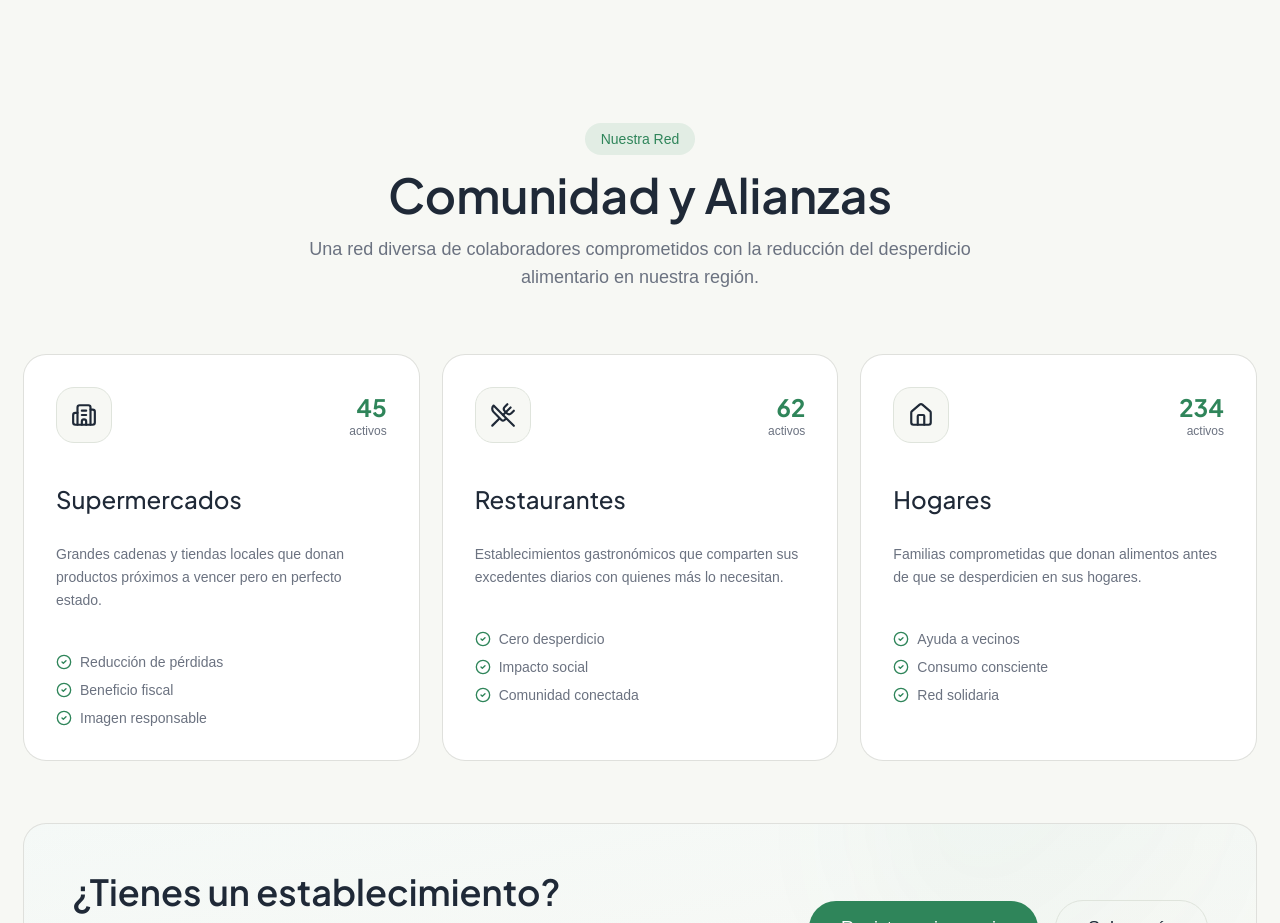
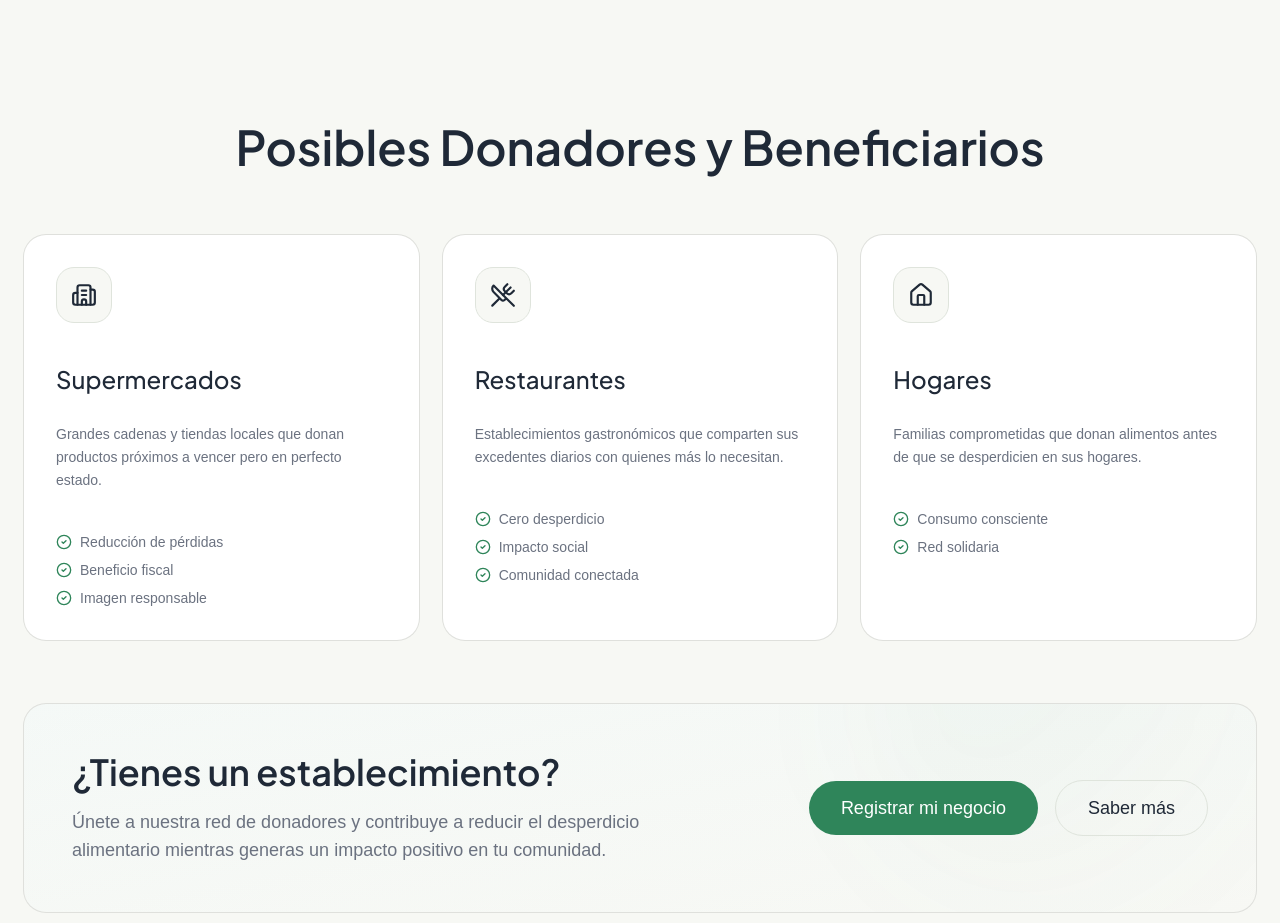
Before and after one commit to melissagonzalez-proy/FoodSaver, a React (Vite) app in the folder frontend/: page / in a window 1280 px wide. Shown: the part 2600-3523 px from the top of the page. Built offline with nearby package versions, Linux system fonts and the light colour scheme; no server answers.

Commit message:
refactor: change community section data

```diff
--- a/frontend/src/features/landing/components/CommunitySection.tsx
+++ b/frontend/src/features/landing/components/CommunitySection.tsx
@@ -19,7 +19,6 @@ type Partner = {
   title: string;
   description: string;
   benefits: string[];
-  count: number;
 };
 
 const partners: Partner[] = [
@@ -32,8 +31,7 @@ const partners: Partner[] = [
       "Reducción de pérdidas",
       "Beneficio fiscal",
       "Imagen responsable",
-    ],
-    count: 45,
+    ]
   },
   {
     icon: UtensilsCrossed,
@@ -41,15 +39,13 @@ const partners: Partner[] = [
     description:
       "Establecimientos gastronómicos que comparten sus excedentes diarios con quienes más lo necesitan.",
     benefits: ["Cero desperdicio", "Impacto social", "Comunidad conectada"],
-    count: 62,
   },
   {
     icon: Home,
     title: "Hogares",
     description:
       "Familias comprometidas que donan alimentos antes de que se desperdicien en sus hogares.",
-    benefits: ["Ayuda a vecinos", "Consumo consciente", "Red solidaria"],
-    count: 234,
+    benefits: ["Consumo consciente", "Red solidaria"],
   },
 ];
 
@@ -122,19 +118,12 @@ export function CommunitySection() {
       className="pt-20 lg:pt-32 scroll-mt-24"
     >
       <div ref={titleRef} className="text-center mb-12 lg:mb-16">
-        <span className="inline-block px-4 py-1.5 bg-brand-accent/10 text-brand-accent rounded-full text-sm font-medium mb-4">
-          Nuestra Red
-        </span>
         <h2
           id="community-title"
           className="text-3xl md:text-4xl lg:text-5xl font-semibold text-brand-text font-jakarta mb-4 text-balance"
         >
-          Comunidad y Alianzas
+          Posibles Donadores y Beneficiarios
         </h2>
-        <p className="text-brand-muted text-base lg:text-lg max-w-2xl mx-auto">
-          Una red diversa de colaboradores comprometidos con la reducción del
-          desperdicio alimentario en nuestra región.
-        </p>
       </div>
 
       <ul
@@ -155,12 +144,6 @@ export function CommunitySection() {
                 <div className="flex items-center justify-between mb-6">
                   <div className="w-14 h-14 bg-brand-background border border-brand-border text-brand-text rounded-2xl flex items-center justify-center group-hover:text-brand-accent group-hover:border-brand-accent/50 transition-colors">
                     <Icon size={26} aria-hidden="true" />
-                  </div>
-                  <div className="text-right">
-                    <span className="text-2xl font-bold text-brand-accent font-jakarta">
-                      {partner.count}
-                    </span>
-                    <p className="text-xs text-brand-muted">activos</p>
                   </div>
                 </div>
 
```
